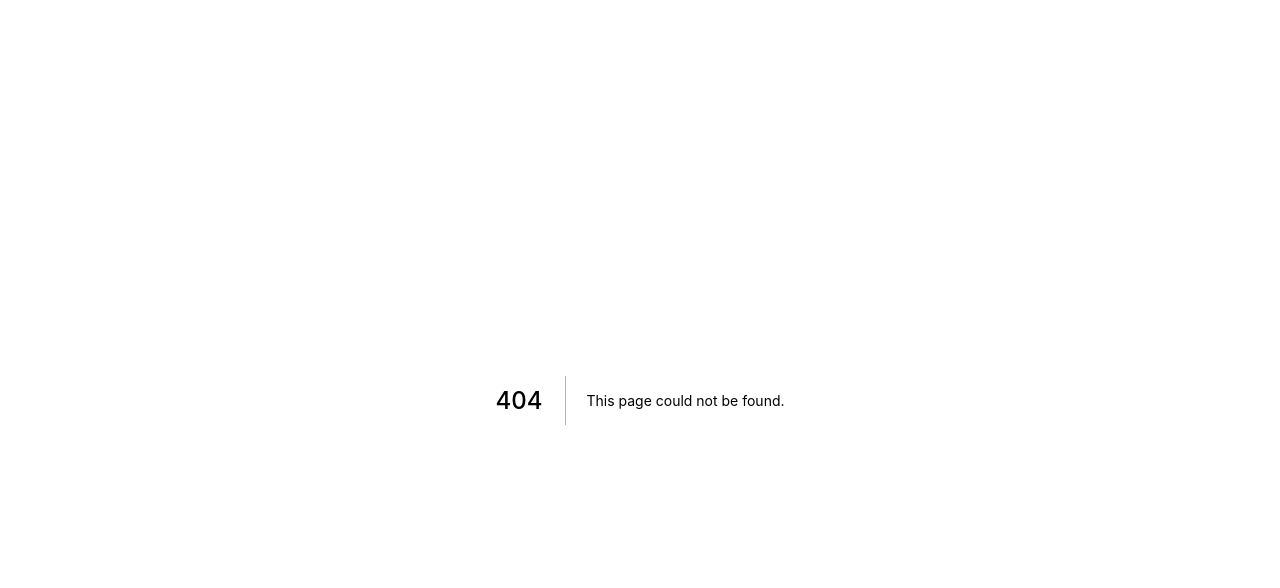
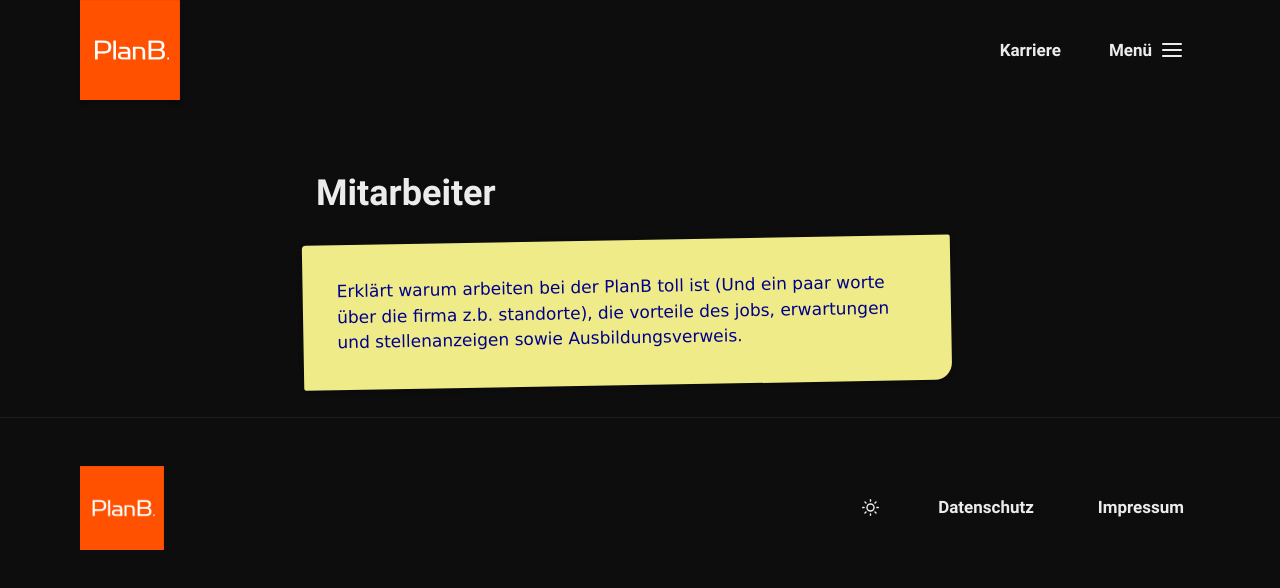
Before and after one commit to philippreiner/planb-nextjs, a Next.js app: page /mitarbeiter in a window 1280 px wide. Before the commit this address had no page. Shown: the top 588 px of the page. Built offline with nearby package versions, Linux system fonts and the light colour scheme.

Commit message:
created mitarbeiter page

```diff
--- a/components/header/header.js
+++ b/components/header/header.js
@@ -23,7 +23,7 @@ export default function Header() {
   const menuColor = useColorModeValue("black", "white");
 
   return (
-    <Container className={Styles.header} maxW={["100em",null,null,null,"90%"]}>
+    <Container className={Styles.header} maxW={["100em", null, null, null, "90%"]}>
       <Flex as="header" align="center">
         <Box>
           <NextLink href="/">
@@ -34,40 +34,45 @@ export default function Header() {
         </Box>
         <Spacer />
         <HStack spacing="4">
-        <NextLink  href="/karriere/">
+          <NextLink href="/karriere/">
             <Button className={Styles.desktop} variant="ghost">
               Karriere
             </Button>
           </NextLink>
-          <Menu isLazy={true} autoSelect={false}>
+          <Menu isLazy={true} autoSelect={false}>
             <MenuButton >
-            <Button rightIcon={<HamburgerIcon w={6} h={6} />} variant="ghost">
+              <Button rightIcon={<HamburgerIcon w={6} h={6} />} variant="ghost">
                 <span className={Styles.desktop}>Menü</span>
-            </Button>
+              </Button>
             </MenuButton>
-            <MenuList  color={menuColor} borderWidth="0">
+            <MenuList color={menuColor} borderWidth="0">
               <NextLink href="/dpf/">
-                <MenuItem padding={[3,4]}>
+                <MenuItem padding={[3, 4]}>
                   Digital Product Factory
                 </MenuItem>
               </NextLink>
               <NextLink href="/modern-work/">
-                <MenuItem padding={[3,4]}>
+                <MenuItem padding={[3, 4]}>
                   Modern Work
                 </MenuItem>
               </NextLink>
               <NextLink href="/about/">
-                <MenuItem padding={[3,4]}>
+                <MenuItem padding={[3, 4]}>
                   Über PlanB.
                 </MenuItem>
               </NextLink>
+              <NextLink href="/mitarbeiter/">
+                <MenuItem padding={[3, 4]}>
+                  Mitarbeiter
+                </MenuItem>
+              </NextLink>
               <NextLink href="/karriere/">
-                <MenuItem padding={[3,4]}>
+                <MenuItem padding={[3, 4]}>
                   Karriere
                 </MenuItem>
               </NextLink>
               <NextLink href="/contact/">
-                <MenuItem padding={[3,4]}>
+                <MenuItem padding={[3, 4]}>
                   Kontakt
                 </MenuItem>
               </NextLink>
--- /dev/null
+++ b/pages/mitarbeiter.js
@@ -0,0 +1,22 @@
+import Layout from "@components/layout";
+import Header from "@components/header/header";
+import { Basicpage } from "@components/content/content";
+import { DevNote, SegmentHeading } from "@components/atoms/atoms";
+import { Flex, Box, Center, Link } from "@chakra-ui/react";
+import { Wallpaper, Main } from "@components/blocks/blocks";
+
+import NextLink from "next/link";
+import NextImage from "next/image";
+
+export default function Home() {
+    return (
+        <Layout>
+            <Header />
+            <Basicpage title="Mitarbeiter">
+                <DevNote>
+                    Erklärt warum arbeiten bei der PlanB toll ist (Und ein paar worte über die firma z.b. standorte), die vorteile des jobs, erwartungen und stellenanzeigen sowie Ausbildungsverweis.
+                </DevNote>
+            </Basicpage>
+        </Layout>
+    );
+}
```
Also changed, not shown: pages/_app.js (+5 -5 lines).
